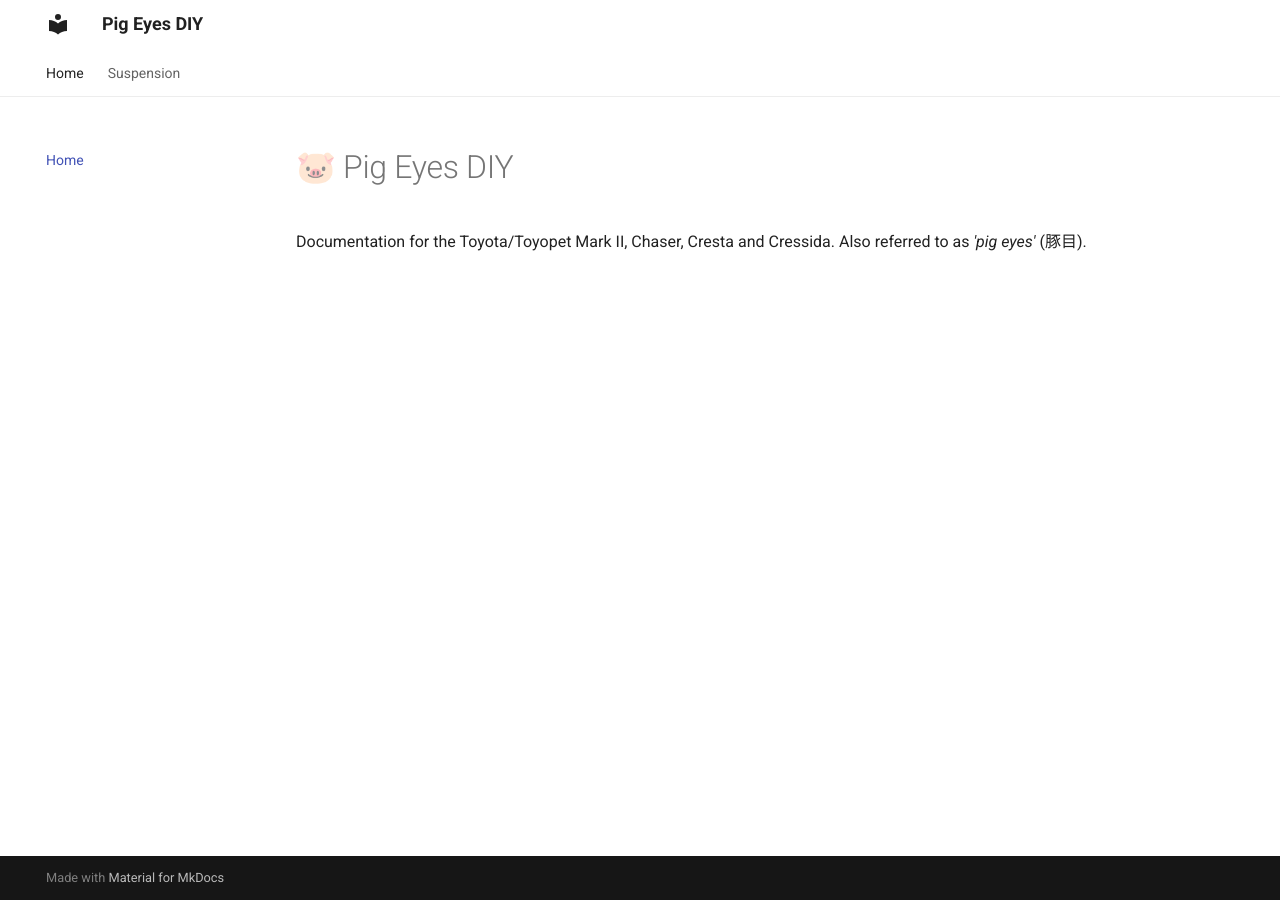
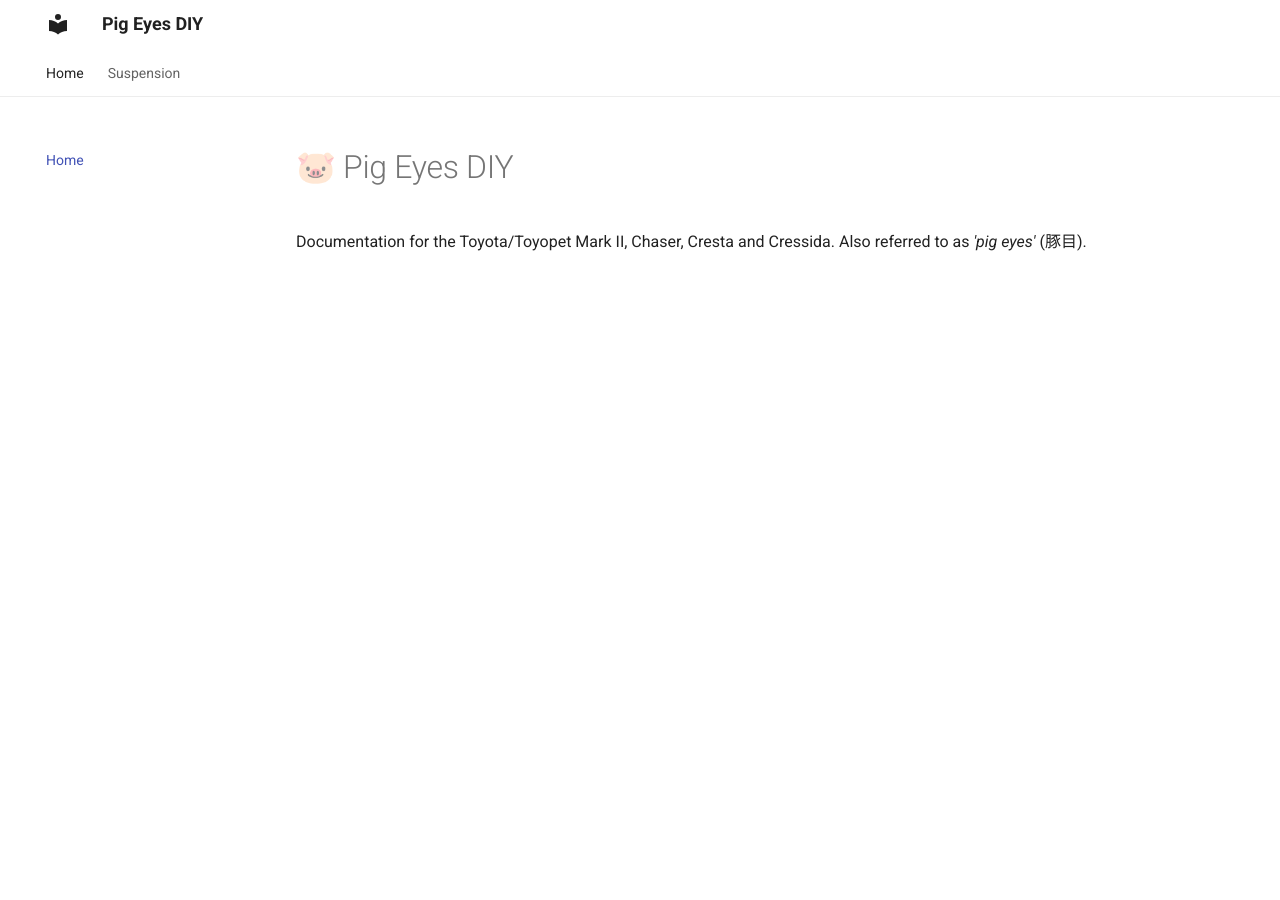
Before and after one commit to ocampco/pig-eyes-diy, an MkDocs documentation site: the page built from docs/index.md, in a window 1280 px wide. Built offline with MkDocs 1.6.1 and Material for MkDocs 9.7.7, drawn with Linux system fonts in a browser that asks for light colours.

Commit message:
Hide footer

```diff
--- a/docs/stylesheets/extra.css
+++ b/docs/stylesheets/extra.css
@@ -7,3 +7,8 @@
 h1 > a.toc-permalink-override {
   display: none;
 }
+
+/* mkdocs-material */
+footer {
+  display: none;
+}
```
